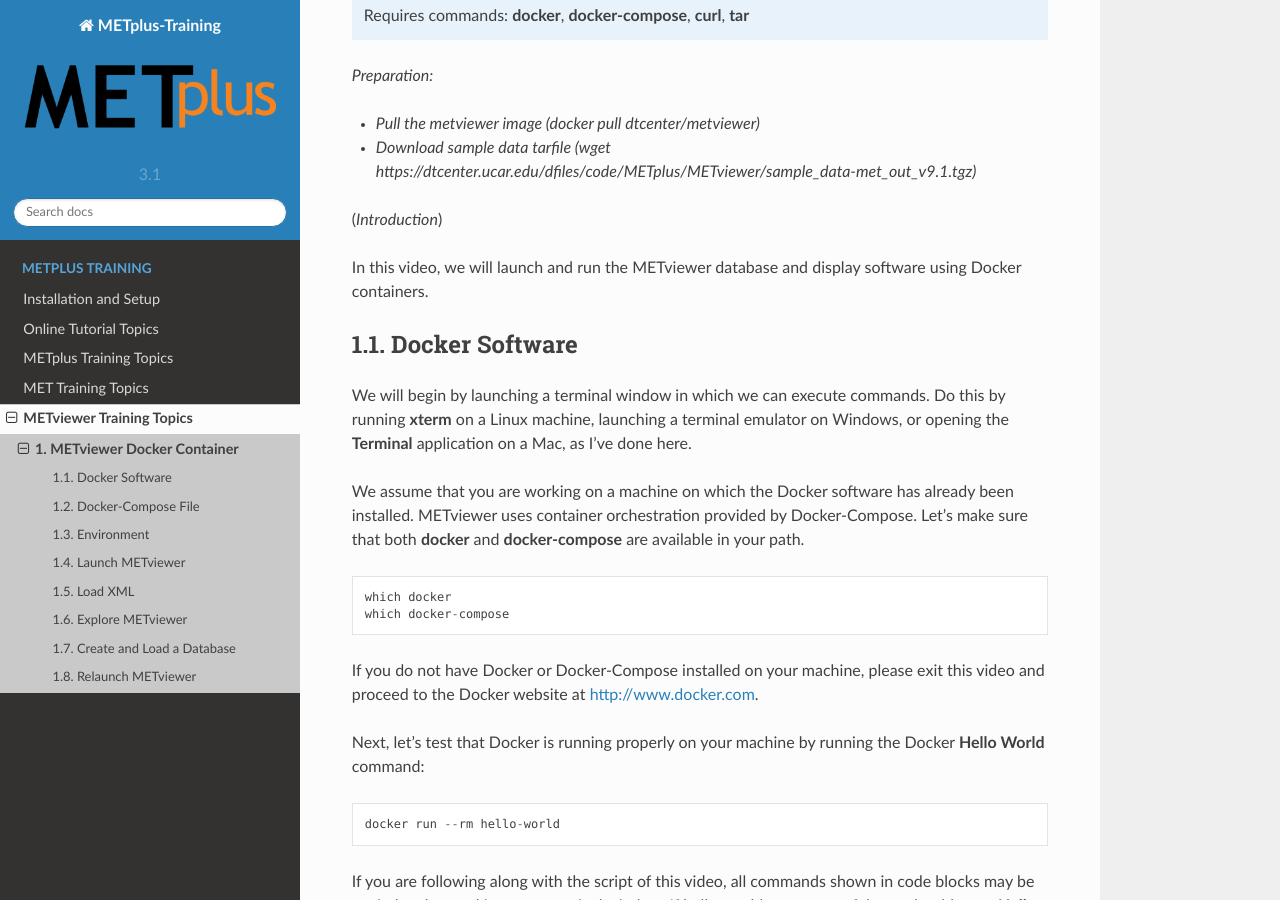
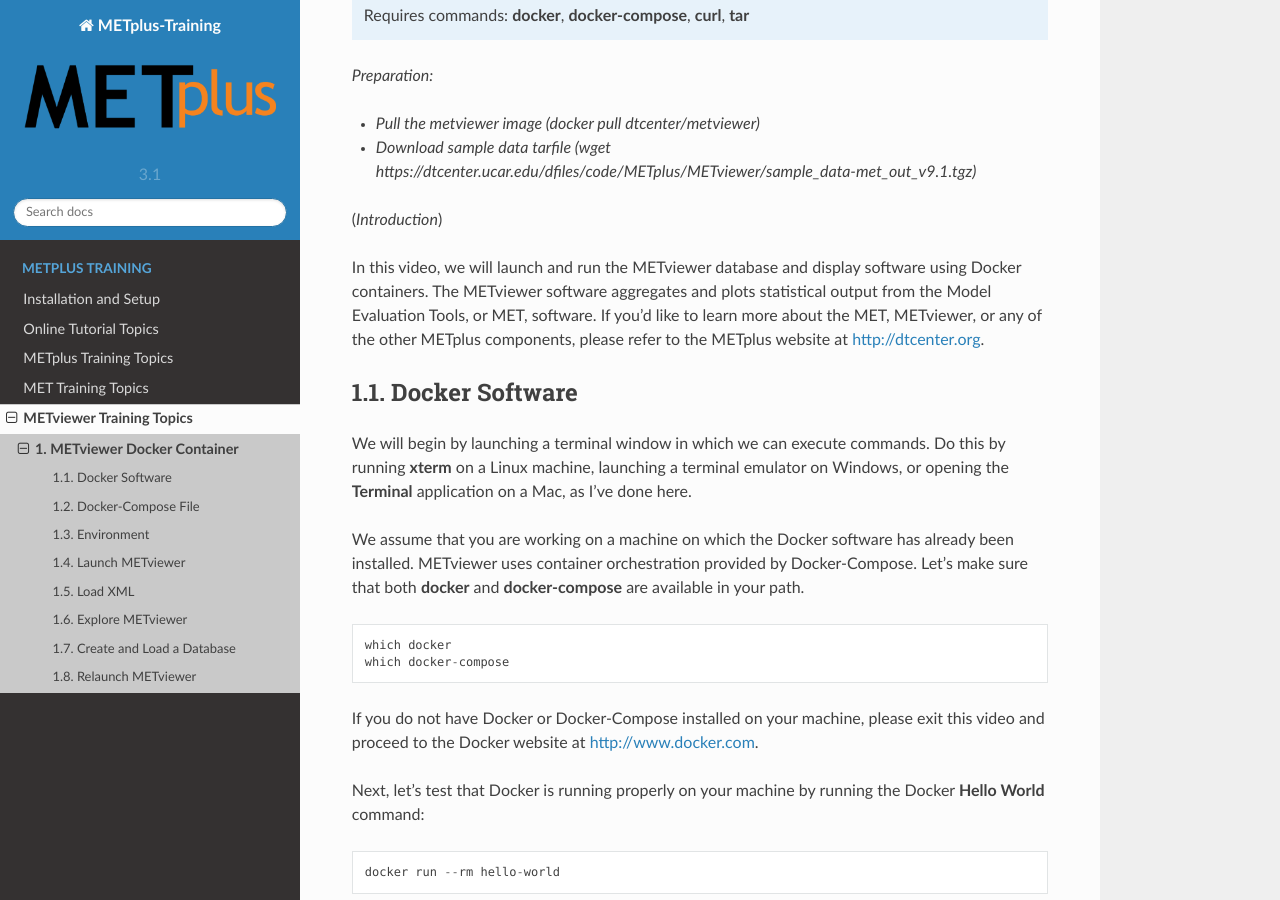
Before and after one commit to dtcenter/METplus-Training, a Sphinx documentation site: the page built from docs/modules/METviewer/docker.rst, in a window 1280 px wide and 900 px high, scrolled down 767 px. Built offline with Sphinx 7.4.7 and the Read the Docs theme 2.0.0, drawn with Linux system fonts in a browser that asks for light colours.

Commit message:
Update docker.rst

```diff
--- a/docs/modules/METviewer/docker.rst
+++ b/docs/modules/METviewer/docker.rst
@@ -25,7 +25,7 @@ METviewer Docker Container
 
 (*Introduction*)
 
-In this video, we will launch and run the METviewer database and display software using Docker containers.
+In this video, we will launch and run the METviewer database and display software using Docker containers. The METviewer software aggregates and plots statistical output from the Model Evaluation Tools, or MET, software. If you'd like to learn more about the MET, METviewer, or any of the other METplus components, please refer to the METplus website at http://dtcenter.org.
 
 Docker Software
 ---------------
```
